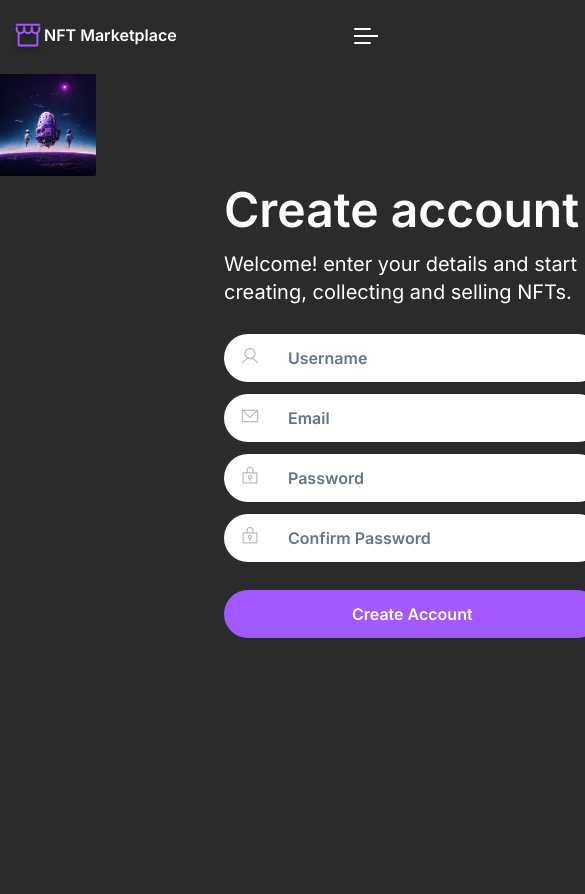
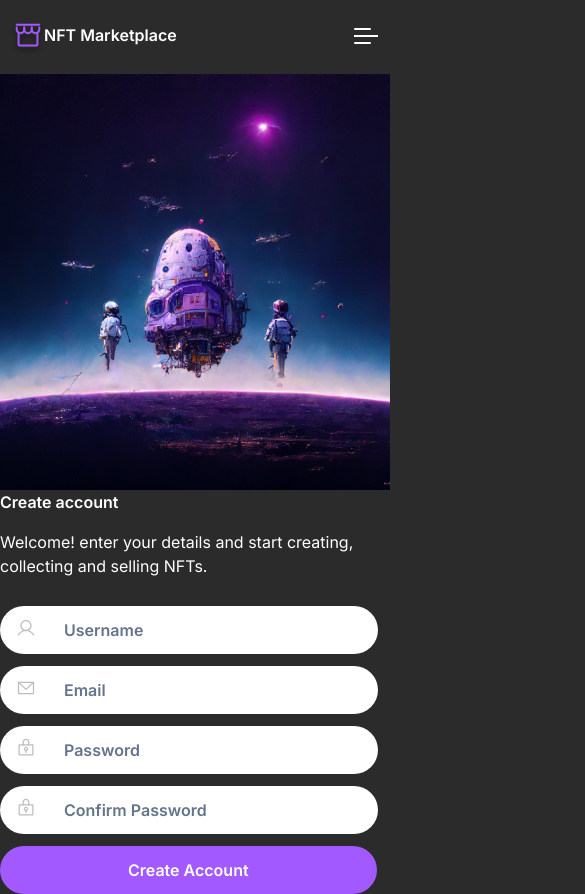
Before and after one commit to DocQuanty/front-endNEXT.JS, a Next.js app: page / in a window 390 px wide. Shown: the whole page, 585 px wide, since content can reach past the window. Before the commit the page ends 844 px from the top, so only its background shows below. Built offline with nearby package versions, Linux system fonts and the light colour scheme.

Commit message:
created responsive for create account comp

```diff
--- a/src/components/CreateAccount/CreateAccount.tsx
+++ b/src/components/CreateAccount/CreateAccount.tsx
@@ -1,15 +1,41 @@
+"use client"
+
 import InputForm from "@/components/InputForm/InputForm"
 import Image from "next/image";
+import { createRef, useEffect, useLayoutEffect, useRef, useState } from "react";
 
 const CreateAccount = () => {
-    return <section className="flex ">
-        <div className="mr-32" >
-            <Image className="mr-24" src={"/jpg/CreateAccount.jpg"} alt={"awd"} width={610} height={651} />
+    const refComponent = createRef();
+    const [width, setWidth] = useState(0)
+    const [height, setHeight] = useState(0)
+
+    useEffect(() => {
+        const screenWidth = window.screen.width
+        const widthBlock = refComponent.current.getBoundingClientRect().width
+
+        if (screenWidth <= 640) {
+            setWidth(375)
+            setHeight(232)
+        }
+        else if (screenWidth > 640 && screenWidth < 1024) {
+            setWidth(397)
+            setHeight(315)
+        }
+        else if (screenWidth > 1024) {
+            setWidth(610)
+            setHeight(691)
+        }
+
+    }, [refComponent]);
+
+    return <section className="block  sm:flex items-center">
+        <div className="sm:mr-12 lg:mr-32" >
+            <Image ref={refComponent} src={"/jpg/CreateAccount.jpg"} alt={"jpg"} width={width} height={height} />
         </div>
         <div>
-            <div className="mt-28">
-                <div className="text-5xl mb-4 font-semibold">Create account</div>
-                <div className="text-xl max-w-96 mb-7 font-normal">Welcome! enter your details and start creating, collecting and selling NFTs.</div>
+            <div className="sm:mt-3 md:mt-28">
+                <div className="sm:text-4xl md:text-5xl mb-4 font-semibold">Create account</div>
+                <div className="sm:text-xs md:text-xl max-w-96 mb-7 font-normal">Welcome! enter your details and start creating, collecting and selling NFTs.</div>
                 <InputForm />
             </div>
         </div>
--- a/src/components/InputForm/InputForm.tsx
+++ b/src/components/InputForm/InputForm.tsx
@@ -50,8 +50,8 @@ const FormInput = () => {
     return (
         <>
             <form onSubmit={handleSubmit(onSubmit)}>
-                <Input className={"mb-3"} register={register} />
-                <button style={{ backgroundColor: "#A259FF" }} className="mt-4 px-32 py-3 rounded-3xl" disabled={isLoading} type="submit">{isLoading ? "Loading" : "Create Account"}</button>
+                <Input className={"mb-3 max-w-full"} register={register} />
+                <button style={{ backgroundColor: "#A259FF" }} className="whitespace-nowrap max-w-full md:mt-4 px-32 py-3 rounded-3xl" disabled={isLoading} type="submit">{isLoading ? "Loading" : "Create Account"}</button>
             </form>
         </>
     );
```
